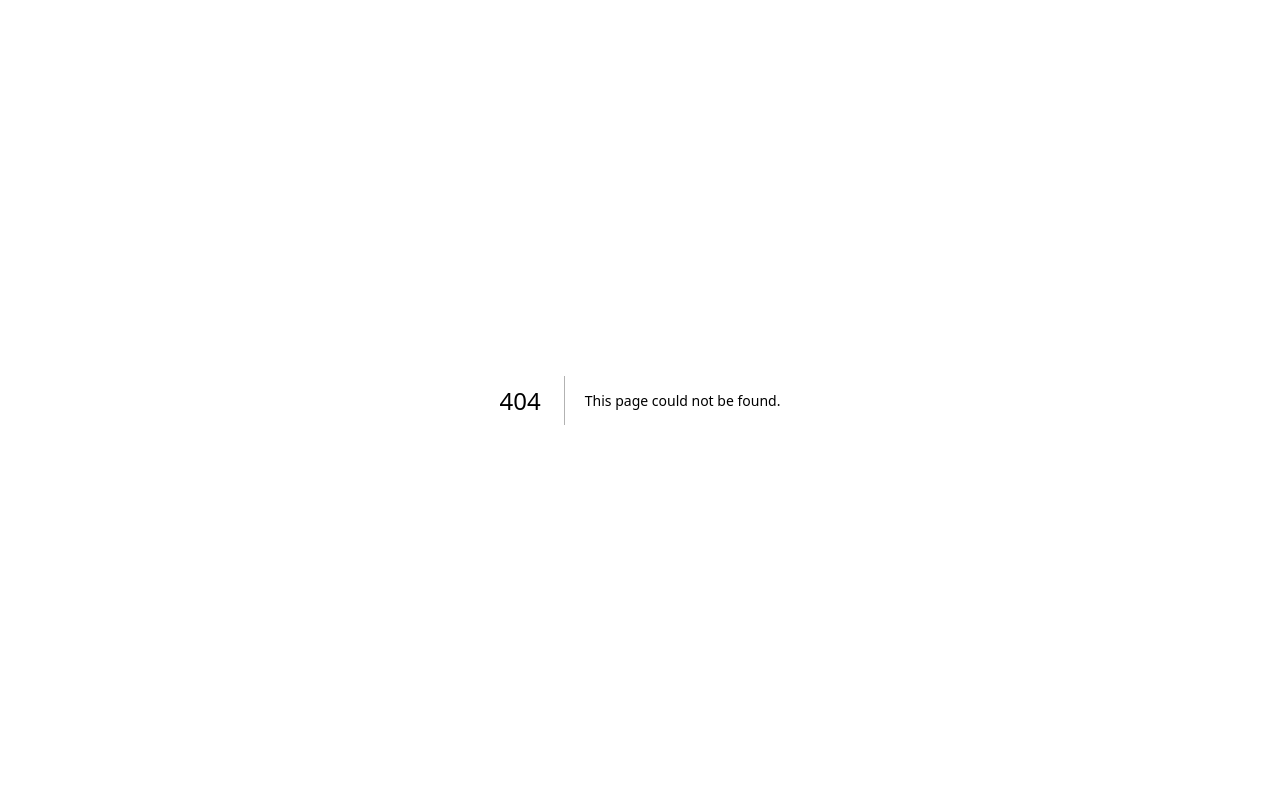
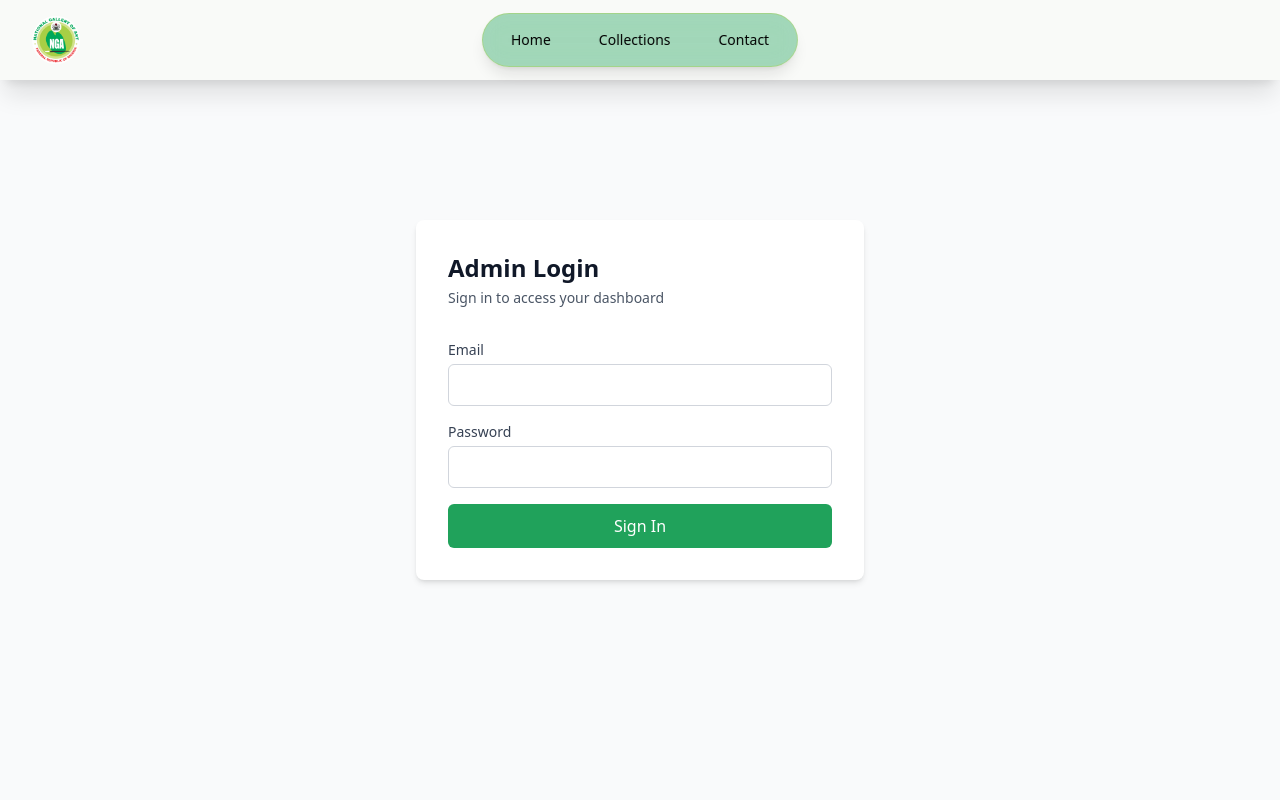
Before and after one commit to AUSUFO1/nga-virtual-gallery, a Next.js app: page /admin/login in a window 1280 px wide. Before the commit this address had no page. Shown: the top 800 px of the page. Built offline with nearby package versions, Linux system fonts and the light colour scheme.

Commit message:
Admin login integrated with Supabase, gallery room fixed, artwork frames added

```diff
--- /dev/null
+++ b/app/(default)/admin/login/page.tsx
@@ -0,0 +1,96 @@
+'use client';
+
+import { useState } from 'react';
+import { signIn } from 'next-auth/react';
+import { useRouter } from 'next/navigation';
+
+export default function AdminLoginPage() {
+  const [email, setEmail] = useState('');
+  const [password, setPassword] = useState('');
+  const [error, setError] = useState('');
+  const [loading, setLoading] = useState(false);
+  const router = useRouter();
+
+  const handleSubmit = async (e: React.FormEvent<HTMLFormElement>) => {
+    e.preventDefault();
+    setError('');
+    setLoading(true);
+
+    // Call NextAuth credentials provider
+    const res = await signIn('credentials', {
+      redirect: false,
+      email,
+      password,
+    });
+
+    setLoading(false);
+
+    if (res?.error) {
+      setError('Invalid email or password.');
+    } else {
+      router.push('/admin'); // Redirect after successful login
+    }
+  };
+
+  return (
+    <div className="min-h-screen flex items-center justify-center bg-gray-50">
+      <div className="bg-white p-8 rounded-lg shadow-md w-full max-w-md">
+        <div className="mb-8">
+          <h1 className="text-2xl font-bold text-gray-900">
+            Admin Login
+          </h1>
+          <p className="text-sm text-gray-600 mt-1">
+            Sign in to access your dashboard
+          </p>
+        </div>
+
+        {error && (
+          <div className="mb-4 p-3 bg-red-50 border border-red-200 text-red-700 text-sm rounded-md">
+            {error}
+          </div>
+        )}
+
+        <form onSubmit={handleSubmit} className="space-y-4">
+          <div>
+            <label htmlFor="email" className="block text-sm font-medium text-gray-700 mb-1">
+              Email
+            </label>
+            <input
+              id="email"
+              type="email"
+              placeholder="Enter your email"
+              value={email}
+              onChange={(e) => setEmail(e.target.value)}
+              required
+              className="w-full px-3 py-2 border border-gray-300 rounded-md focus:outline-none focus:ring-2 focus:ring-indigo-500 focus:border-transparent"
+            />
+          </div>
+
+          <div>
+            <label htmlFor="password" className="block text-sm font-medium text-gray-700 mb-1">
+              Password
+            </label>
+            <input
+              id="password"
+              type="password"
+              placeholder="Enter your password"
+              value={password}
+              onChange={(e) => setPassword(e.target.value)}
+              required
+              className="w-full px-3 py-2 border border-gray-300 rounded-md focus:outline-none focus:ring-2 focus:ring-indigo-500 focus:border-transparent"
+            />
+          </div>
+
+          <button
+            type="submit"
+            disabled={loading}
+            className="w-full bg-nga-navy text-white py-2.5 px-4 rounded-md font-medium hover:bg-nga-navy focus:outline-none focus:ring-2 focus:ring-offset-2 focus:ring-indigo-500 disabled:opacity-50 disabled:cursor-not-allowed transition-colors"
+          >
+            {loading ? 'Signing in...' : 'Sign In'}
+          </button>
+        </form>
+
+      </div>
+    </div>
+  );
+}
--- /dev/null
+++ b/app/api/auth/[...nextauth]/route.ts
@@ -0,0 +1,80 @@
+import NextAuth from 'next-auth';
+import CredentialsProvider from 'next-auth/providers/credentials';
+import { createClient } from '@supabase/supabase-js';
+
+const supabase = createClient(
+  process.env.NEXT_PUBLIC_SUPABASE_URL!,
+  process.env.SUPABASE_SERVICE_ROLE_KEY! // server only
+);
+
+const handler = NextAuth({
+  providers: [
+    CredentialsProvider({
+      name: 'Admin Login',
+      credentials: {
+        email: { label: 'Email', type: 'email' },
+        password: { label: 'Password', type: 'password' },
+      },
+
+      async authorize(credentials) {
+        if (!credentials?.email || !credentials.password) {
+          return null;
+        }
+
+        /* 1️ Supabase verifies email + password */
+        const { data, error } = await supabase.auth.signInWithPassword({
+          email: credentials.email,
+          password: credentials.password,
+        });
+
+        if (error || !data.user) {
+          return null; // invalid login
+        }
+
+        /* 2 Check admin role */
+        const { data: profile } = await supabase
+          .from('profiles')
+          .select('role')
+          .eq('id', data.user.id)
+          .single();
+
+        if (!profile || profile.role !== 'ADMIN') {
+          return null; // not an admin
+        }
+
+        /* 3 Return user to NextAuth */
+        return {
+          id: data.user.id,
+          email: data.user.email,
+          role: profile.role,
+        };
+      },
+    }),
+  ],
+
+  session: {
+    strategy: 'jwt',
+  },
+
+  callbacks: {
+    async jwt({ token, user }) {
+      if (user) {
+        token.role = (user as any).role;
+      }
+      return token;
+    },
+
+    async session({ session, token }) {
+      if (session.user) {
+        (session.user as any).role = token.role;
+      }
+      return session;
+    },
+  },
+
+  pages: {
+    signIn: '/admin/login',
+  },
+});
+
+export { handler as GET, handler as POST };
--- a/app/gallery/page.tsx
+++ b/app/gallery/page.tsx
@@ -10,8 +10,6 @@
 import PhotographyIcon from '@/public/icon/PhotographyIcon';
 import TextileIcon from '@/public/icon/TextileIcon';
 import MixedMediaIcon from '@/public/icon/MixedMediaIcon';
-import ContemporaryIcon from '@/public/icon/ContemporaryIcon';
-import TraditionalIcon from '@/public/icon/TraditionalIcon';
 
 export const GALLERY_ROOMS = [
   { id: 'painting', label: 'Painting Room', Icon: PaintingIcon, category: 'painting' },
@@ -19,8 +17,6 @@
   { id: 'photography', label: 'Photography Room', Icon: PhotographyIcon, category: 'photography' },
   { id: 'textile', label: 'Textile Room', Icon: TextileIcon, category: 'textile' },
   { id: 'mixed-media', label: 'Mixed Media Room', Icon: MixedMediaIcon, category: 'mixed-media' },
-  { id: 'contemporary', label: 'Contemporary Room', Icon: ContemporaryIcon, category: 'contemporary' },
-  { id: 'traditional', label: 'Traditional Room', Icon: TraditionalIcon, category: 'traditional' },
 ];
 
 
--- a/app/page.tsx
+++ b/app/page.tsx
@@ -2,8 +2,10 @@
 import { useState, useEffect } from 'react';
 import { AnimatePresence } from 'framer-motion';
 import SplashScreen from '@/src/components/SplashScreen';
+import Navbar from '@/src/components/NavBar';
 import Hero from '@/src/components/Hero';
 import FeaturedCollection from '@/src/components/FeaturedCollection';
+import Footer from '@/src/components/Footer';
 
 export default function Home() {
   const [showSplash, setShowSplash] = useState(true);
@@ -33,8 +35,10 @@
       {/* Main Content - Only render after splash is complete */}
       {!showSplash && (
         <>
+          <Navbar />
           <Hero />
           <FeaturedCollection />
+          <Footer />
         </>
       )}
     </main>
--- /dev/null
+++ b/lib/supabase/server.ts
@@ -0,0 +1,11 @@
+import { createClient } from '@supabase/supabase-js';
+
+export const supabaseServer = createClient(
+  process.env.NEXT_PUBLIC_SUPABASE_URL!,
+  process.env.SUPABASE_SERVICE_ROLE_KEY!, // SERVER ONLY
+  {
+    auth: {
+      persistSession: false,
+    },
+  }
+);
--- a/package.json
+++ b/package.json
@@ -13,11 +13,13 @@
     "@aws-sdk/s3-request-presigner": "^3.946.0",
     "@react-three/drei": "^10.7.7",
     "@react-three/fiber": "^9.4.2",
-    "@supabase/supabase-js": "^2.86.2",
+    "@supabase/supabase-js": "^2.89.0",
+    "bcryptjs": "^3.0.3",
     "dotenv": "^17.2.3",
     "framer-motion": "^12.23.25",
     "lucide-react": "^0.556.0",
     "next": "^16.0.10",
+    "next-auth": "^4.24.13",
     "react": "^19.2.3",
     "react-dom": "^19.2.3",
     "sharp": "^0.34.5",
--- a/src/components/3dgallery/ArtworkFrame3D.tsx
+++ b/src/components/3dgallery/ArtworkFrame3D.tsx
@@ -39,7 +39,7 @@
 
   return (
     <group position={position} rotation={rotation}>
-      {/* ================= FRAME ================= */}
+      {/* FRAME */}
       <group position={[0, 0, 0.01]}>
         {/* Top */}
         <mesh position={[0, artSize[1] / 2 + FRAME_THICKNESS / 2, 0]}>
@@ -74,7 +74,7 @@
         </mesh>
       </group>
 
-      {/* ================= ARTWORK ================= */}
+      {/* ARTWORK */}
       <mesh
         position={[0, 0, 0.02]}
         onClick={(e) => {
--- a/src/components/admin/Header.tsx
+++ b/src/components/admin/Header.tsx
@@ -1,7 +1,7 @@
 export default function Header() {
   return (
     <div className="text-center mb-8">
-      <h1 className="text-4xl font-bold text-white mb-2">Add New Artwork</h1>
+      <h1 className="text-4xl mt-10 font-bold text-white mb-2">Add New Artwork</h1>
       <p className="text-[#f9faf8]/80">
         Upload and catalog a new piece for the NGA collection
       </p>
--- a/src/components/gallery/Lobby3DBackground.tsx
+++ b/src/components/gallery/Lobby3DBackground.tsx
@@ -4,11 +4,10 @@
 
 export default function Lobby() {
   return (
-    <div className="absolute inset-0 w-full h-full">
+    <div className="absolute mt--30 inset-0 w-full h-full">
       <LobbyCanvas />
 
       {/* Gradient overlay on top of everything */}
-      <div className="absolute inset-0 bg-linear-to-b from-[#20a25b]/70 via-transparent to-[#1a4d2e]/80 pointer-events-none" />
     </div>
   );
 }
--- a/src/components/gallery/LobbyFooter.tsx
+++ b/src/components/gallery/LobbyFooter.tsx
@@ -9,7 +9,7 @@
       initial={{ opacity: 0, y: 20 }}
       animate={{ opacity: 1, y: 0 }}
       transition={{ delay: 1 }}
-      className="text-center mt-6 pb-8 flex flex-col md:flex-row items-center justify-center gap-6 px-4"
+      className="text-center pb-8 flex flex-col md:flex-row items-center justify-center gap-6 px-4"
     >
       {/* Browse all artworks link */}
       <Link
--- a/src/components/gallery/LobbyHeader.tsx
+++ b/src/components/gallery/LobbyHeader.tsx
@@ -10,14 +10,14 @@
       initial={{ opacity: 0, y: -50 }}
       animate={{ opacity: 1, y: 0 }}
       transition={{ duration: 0.8, delay: 0.2 }}
-      className="text-center lg:mt-15 mt-5 pt-20 pb-12 px-4"
+      className="text-center mt-5 pt-20 pb-12 px-4"
     >
       {/* NGA Logo */}
       <motion.div
         initial={{ scale: 0, rotate: -180 }}
         animate={{ scale: 1, rotate: 0 }}
         transition={{ duration: 1, type: 'spring', stiffness: 100 }}
-        className="flex justify-center mb-8"
+        className="flex justify-center mb-6"
       >
         <div className="
           w-32 h-32 md:w-40 md:h-40
--- a/src/components/lobby/FrontWall.tsx
+++ b/src/components/lobby/FrontWall.tsx
@@ -5,7 +5,6 @@
     <mesh position={[0, 0, -10]} receiveShadow>
       <planeGeometry args={[30, 15]} />
       <meshStandardMaterial
-        color="#f9faf8"
         roughness={0.8}
       />
     </mesh>
```
Also changed, not shown: 1 other file (tests, documents, lock files or other folders).
